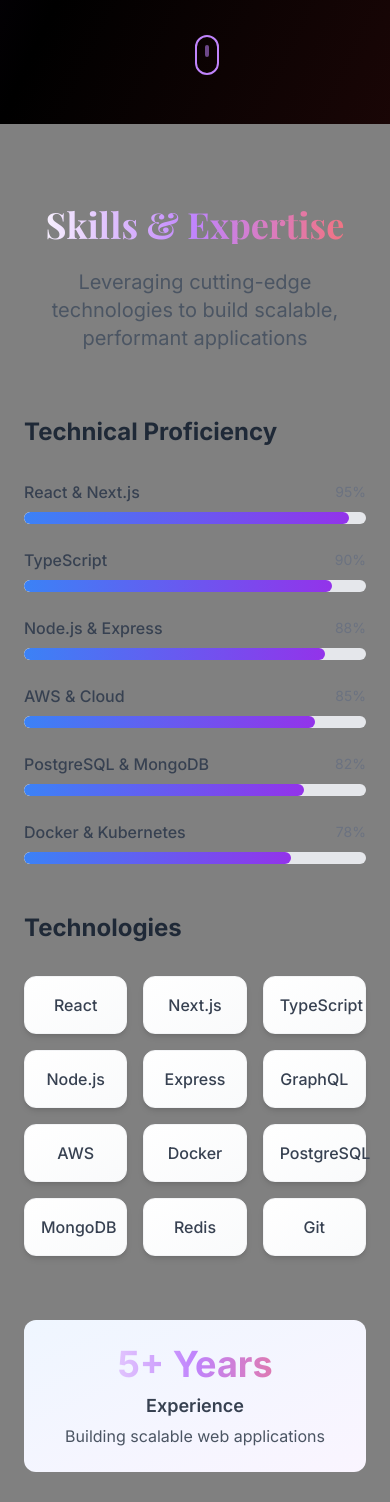
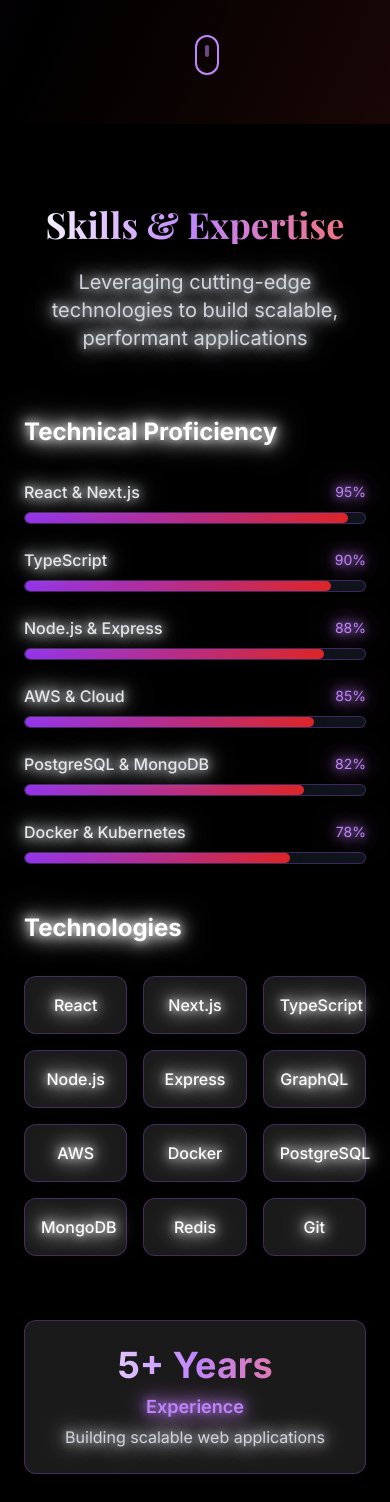
Before and after one commit to Sarim-Sikander/modern-resume-motion, a React (Vite) app: page / in a window 390 px wide. Shown: the part 720-2222 px from the top of the page. Built offline with nearby package versions, Linux system fonts and the light colour scheme.

Commit message:
Fix: Improve text and animation visibility
Adjust text and animation colors for better visibility against the black background.

```diff
--- a/src/components/ExperienceSection.tsx
+++ b/src/components/ExperienceSection.tsx
@@ -37,13 +37,13 @@ const ExperienceSection = () => {
   ];
 
   return (
-    <section id="experience" className="py-20 bg-white/50 backdrop-blur-sm">
+    <section id="experience" className="py-20 bg-black/90 backdrop-blur-sm">
       <div className="container mx-auto px-6">
         <div className="text-center mb-16 animate-on-scroll">
-          <h2 className="text-4xl md:text-5xl font-playfair font-bold mb-6 text-gradient">
+          <h2 className="text-4xl md:text-5xl font-playfair font-bold mb-6 text-gradient glow-text">
             Professional Journey
           </h2>
-          <p className="text-xl text-gray-600 max-w-2xl mx-auto">
+          <p className="text-xl text-gray-300 max-w-2xl mx-auto glow-text">
             Building innovative solutions and leading development teams across various industries
           </p>
         </div>
@@ -51,32 +51,32 @@ const ExperienceSection = () => {
         <div className="max-w-4xl mx-auto">
           <div className="relative">
             {/* Timeline line */}
-            <div className="absolute left-8 top-0 bottom-0 w-0.5 bg-gradient-to-b from-blue-500 to-purple-600"></div>
+            <div className="absolute left-8 top-0 bottom-0 w-0.5 bg-gradient-to-b from-purple-500 to-red-600 shadow-lg shadow-purple-500/50"></div>
 
             {experiences.map((exp, index) => (
               <div key={index} className="relative mb-12 animate-on-scroll">
                 {/* Timeline dot */}
-                <div className="absolute left-6 w-4 h-4 bg-gradient-to-r from-blue-500 to-purple-600 rounded-full border-4 border-white shadow-lg"></div>
+                <div className="absolute left-6 w-4 h-4 bg-gradient-to-r from-purple-500 to-red-600 rounded-full border-4 border-black shadow-lg shadow-purple-500/50"></div>
 
-                <div className="ml-20 bg-white/80 backdrop-blur-sm rounded-xl p-6 shadow-lg hover:shadow-xl transition-all duration-300 hover:scale-105">
+                <div className="ml-20 bg-white/10 backdrop-blur-sm rounded-xl p-6 shadow-lg hover:shadow-xl hover:shadow-purple-500/30 transition-all duration-300 hover:scale-105 border border-purple-500/30">
                   <div className="flex flex-col md:flex-row md:items-center md:justify-between mb-4">
                     <div>
-                      <h3 className="text-xl font-bold text-gray-800 mb-1">{exp.title}</h3>
-                      <h4 className="text-lg font-semibold text-blue-600">{exp.company}</h4>
+                      <h3 className="text-xl font-bold text-white mb-1 glow-text">{exp.title}</h3>
+                      <h4 className="text-lg font-semibold text-purple-400 glow-text">{exp.company}</h4>
                     </div>
-                    <span className="text-sm font-medium text-gray-500 bg-gray-100 px-3 py-1 rounded-full mt-2 md:mt-0">
+                    <span className="text-sm font-medium text-red-400 bg-red-500/20 px-3 py-1 rounded-full mt-2 md:mt-0 border border-red-500/30 glow-text">
                       {exp.period}
                     </span>
                   </div>
 
-                  <p className="text-gray-600 mb-4">{exp.description}</p>
+                  <p className="text-gray-300 mb-4 glow-text">{exp.description}</p>
 
                   <div className="space-y-2">
-                    <h5 className="font-semibold text-gray-700">Key Achievements:</h5>
+                    <h5 className="font-semibold text-white glow-text">Key Achievements:</h5>
                     <ul className="space-y-1">
                       {exp.achievements.map((achievement, i) => (
-                        <li key={i} className="flex items-center text-gray-600">
-                          <div className="w-2 h-2 bg-blue-500 rounded-full mr-3"></div>
+                        <li key={i} className="flex items-center text-gray-300 glow-text">
+                          <div className="w-2 h-2 bg-purple-500 rounded-full mr-3 shadow-lg shadow-purple-500/50"></div>
                           {achievement}
                         </li>
                       ))}
--- a/src/components/SkillsSection.tsx
+++ b/src/components/SkillsSection.tsx
@@ -15,30 +15,30 @@ const SkillsSection = () => {
   ];
 
   return (
-    <section id="skills" className="py-20 bg-white/50 backdrop-blur-sm">
+    <section id="skills" className="py-20 bg-black/90 backdrop-blur-sm">
       <div className="container mx-auto px-6">
         <div className="text-center mb-16 animate-on-scroll">
-          <h2 className="text-4xl md:text-5xl font-playfair font-bold mb-6 text-gradient">
+          <h2 className="text-4xl md:text-5xl font-playfair font-bold mb-6 text-gradient glow-text">
             Skills & Expertise
           </h2>
-          <p className="text-xl text-gray-600 max-w-2xl mx-auto">
+          <p className="text-xl text-gray-300 max-w-2xl mx-auto glow-text">
             Leveraging cutting-edge technologies to build scalable, performant applications
           </p>
         </div>
 
         <div className="grid lg:grid-cols-2 gap-12 mb-16">
           <div className="animate-on-scroll">
-            <h3 className="text-2xl font-bold mb-8 text-gray-800">Technical Proficiency</h3>
+            <h3 className="text-2xl font-bold mb-8 text-white glow-text">Technical Proficiency</h3>
             <div className="space-y-6">
               {skills.map((skill, index) => (
                 <div key={skill.name} className="group">
                   <div className="flex justify-between items-center mb-2">
-                    <span className="font-medium text-gray-700">{skill.name}</span>
-                    <span className="text-sm text-gray-500">{skill.level}%</span>
+                    <span className="font-medium text-gray-200 glow-text">{skill.name}</span>
+                    <span className="text-sm text-purple-400 glow-text">{skill.level}%</span>
                   </div>
-                  <div className="w-full bg-gray-200 rounded-full h-3 overflow-hidden">
+                  <div className="w-full bg-gray-800/50 rounded-full h-3 overflow-hidden border border-purple-500/30">
                     <div
-                      className="h-full bg-gradient-to-r from-blue-500 to-purple-600 rounded-full transition-all duration-1000 ease-out group-hover:scale-105"
+                      className="h-full bg-gradient-to-r from-purple-600 to-red-600 rounded-full transition-all duration-1000 ease-out group-hover:scale-105 shadow-lg shadow-purple-500/50"
                       style={{
                         width: `${skill.level}%`,
                         animationDelay: `${index * 200}ms`
@@ -51,15 +51,15 @@ const SkillsSection = () => {
           </div>
 
           <div className="animate-on-scroll">
-            <h3 className="text-2xl font-bold mb-8 text-gray-800">Technologies</h3>
+            <h3 className="text-2xl font-bold mb-8 text-white glow-text">Technologies</h3>
             <div className="grid grid-cols-3 gap-4">
               {technologies.map((tech, index) => (
                 <div
                   key={tech}
-                  className="bg-gradient-to-br from-white to-gray-50 p-4 rounded-xl shadow-md hover:shadow-lg transition-all duration-300 hover:scale-105 border border-gray-100"
+                  className="bg-white/10 backdrop-blur-sm p-4 rounded-xl shadow-md hover:shadow-lg transition-all duration-300 hover:scale-105 border border-purple-500/30 hover:border-red-500/50"
                   style={{ animationDelay: `${index * 100}ms` }}
                 >
-                  <span className="font-medium text-gray-700 text-center block">{tech}</span>
+                  <span className="font-medium text-white text-center block glow-text">{tech}</span>
                 </div>
               ))}
             </div>
@@ -72,10 +72,10 @@ const SkillsSection = () => {
             { title: '50+ Projects', subtitle: 'Completed', description: 'Across various industries' },
             { title: '100%', subtitle: 'Client Satisfaction', description: 'Delivering quality solutions' }
           ].map((stat, index) => (
-            <div key={index} className="text-center p-6 bg-gradient-to-br from-blue-50 to-purple-50 rounded-xl hover:scale-105 transition-transform duration-300">
-              <div className="text-4xl font-bold text-gradient mb-2">{stat.title}</div>
-              <div className="text-lg font-semibold text-gray-700 mb-1">{stat.subtitle}</div>
-              <div className="text-gray-600">{stat.description}</div>
+            <div key={index} className="text-center p-6 bg-white/10 backdrop-blur-sm rounded-xl hover:scale-105 transition-transform duration-300 border border-purple-500/30 hover:border-red-500/50">
+              <div className="text-4xl font-bold text-gradient mb-2 glow-text">{stat.title}</div>
+              <div className="text-lg font-semibold text-purple-400 mb-1 glow-text">{stat.subtitle}</div>
+              <div className="text-gray-300 glow-text">{stat.description}</div>
             </div>
           ))}
         </div>
```
Also changed, not shown: src/components/ProjectsSection.tsx (+11 -11 lines).
